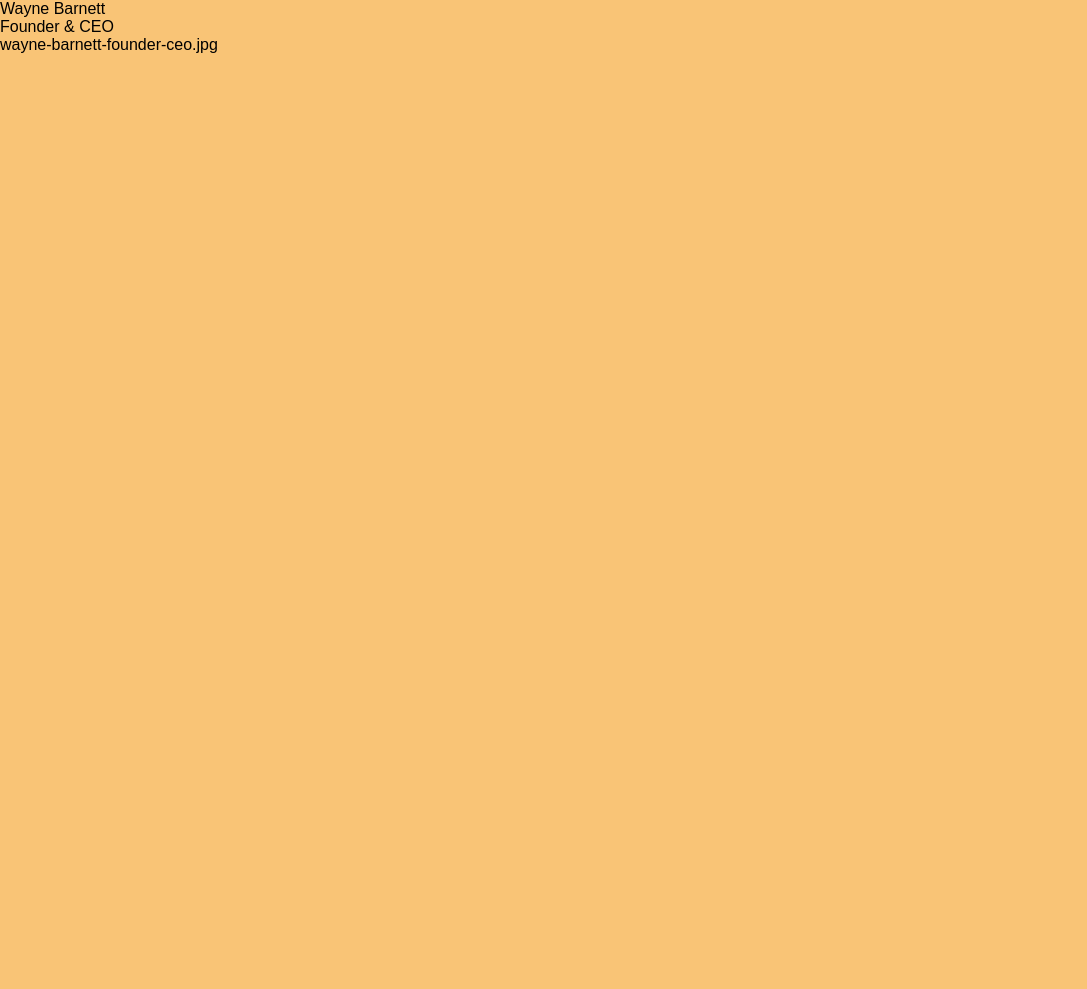
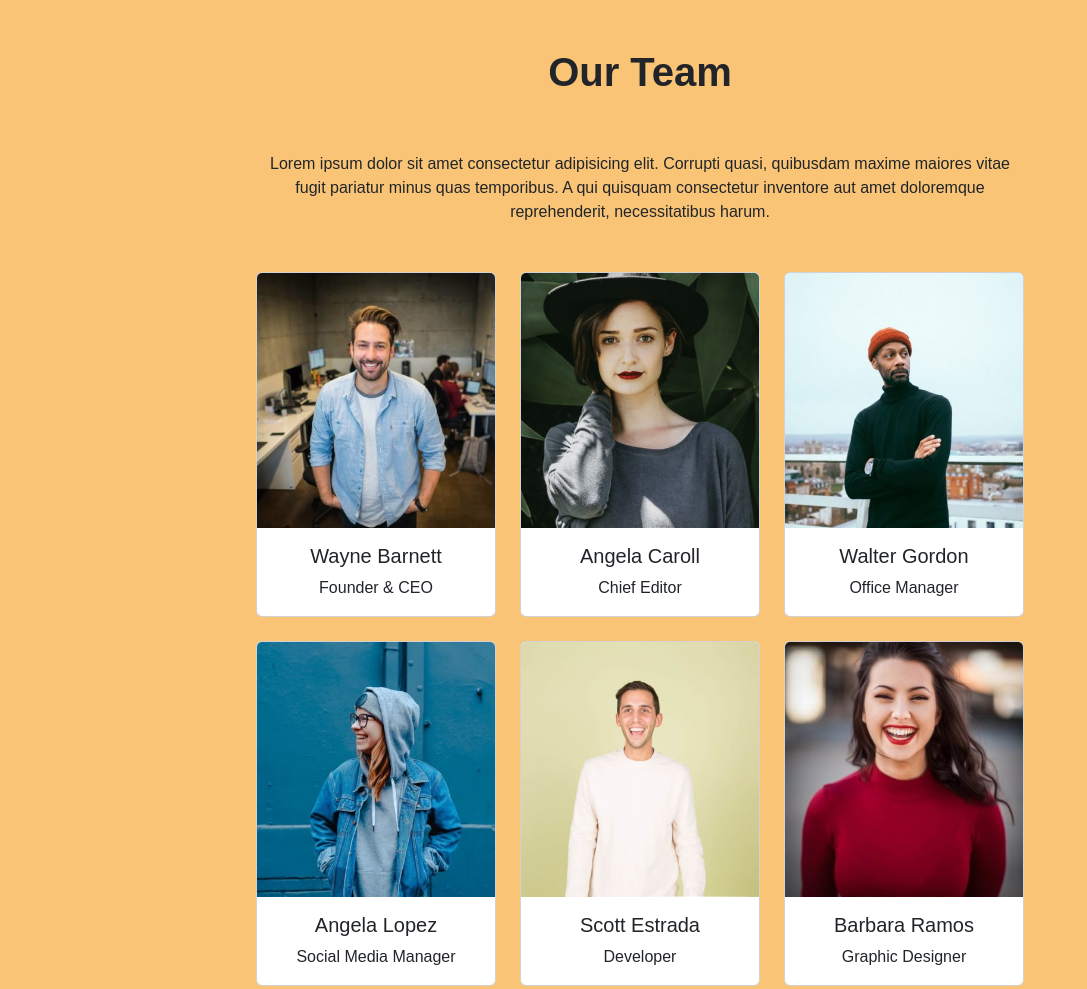
Before and after one commit to bonvi83/js-our-team, a plain HTML site: page index.html in a window 1280 px wide. Shown: the whole page, without its empty margins (0-1087 px from the left). Before the commit the page ends 800 px from the top, so only its background shows below. Drawn offline with nearby package versions, Linux system fonts and the light colour scheme.

Commit message:
cambiato struttura ed approccio

```diff
--- a/css/style.css
+++ b/css/style.css
@@ -9,3 +9,11 @@ body {
     font-family: Arial, Helvetica, sans-serif;
     background-color: rgb(249, 196, 118);
 }
+
+
+.containerMain {
+    width: 60%;
+}
+
+.imgSize {
+}
--- a/index.html
+++ b/index.html
@@ -16,22 +16,39 @@
     /> -->
 
     <!-- link Bootstrap -->
-    <!-- <link
+    <link
       href="https://cdn.jsdelivr.net/npm/bootstrap@5.3.2/dist/css/bootstrap.min.css"
       rel="stylesheet"
       integrity="sha384-T3c6CoIi6uLrA9TneNEoa7RxnatzjcDSCmG1MXxSR1GAsXEV/Dwwykc2MPK8M2HN"
       crossorigin="anonymous"
-    /> -->
+    />
 
     <!-- link my CSS -->
     <link rel="stylesheet" href="./css/style.css" />
   </head>
 
+  <!-- la formattazione del salvataggio in automatico è veramente ORRENDA!!! -->
   <body>
-    <div class="nome"></div>
-    <div class="ruolo"></div>
-    <div class="immagine"></div>
-    <!-- link a javascript -->
+    <div
+      class="main text-center d-flex justify-content-center align-items-center"
+    >
+      <div class="containerMain d-flex flex-wrap justify-content-center">
+        <h1 class="fw-bold mt-5">Our Team</h1>
+        <p class="my-5">
+          Lorem ipsum dolor sit amet consectetur adipisicing elit. Corrupti
+          quasi, quibusdam maxime maiores vitae fugit pariatur minus quas
+          temporibus. A qui quisquam consectetur inventore aut amet doloremque
+          reprehenderit, necessitatibus harum.
+        </p>
+
+        <div
+          class="containerCard text-center d-flex gap-5 justify-content-center align-items-center mb-5"
+        >
+          <div class="row row-cols-1 row-cols-md-3 g-4" id="cardInfo"></div>
+        </div>
+      </div>
+    </div>
+
     <script type="text/javascript" src="./js/main.js"></script>
   </body>
 </html>
--- a/js/main.js
+++ b/js/main.js
@@ -32,22 +32,50 @@ const team = [
 ];
 
 
+// stampa le info dall'array alla struttura delle cards fatte con boostrap
 
-// stampo in console le info dell'arrey
 
-for (let i = 0; i < team.length; i++) {
-    console.log(team[i].name, team[i].role, team[i].image);
-}
+const cardContainer = document.getElementById('cardInfo');
+
+for (let infoTeam of team) {
+    const nameHTML = `
+    <div class="col">
+    <div class="card">
+        <img src="./img/${infoTeam.image}" class="card-img-top imgSize" alt="...">
+        <div class="card-body">
+        <h5 class="card-title">${infoTeam.name}</h5>
+        <p class="card-text">${infoTeam.role}</p>
+        </div>
+    </div>
+    </div>`;
+    console.log(infoTeam.name);
+    console.log(infoTeam.role);
+    console.log(infoTeam.image);
+
+    cardContainer.innerHTML += nameHTML;
+};
 
 
 
-// stampo in HTML le info del primo elemento nell'array
 
-var nomeSoggetto = team[0].name;
-document.querySelector (".nome").innerHTML = nomeSoggetto;
 
-var cosaFa = team[0].role;
-document.querySelector (".ruolo").innerHTML = cosaFa;
 
-var foto = team[0].image;
-document.querySelector (".immagine").innerHTML = foto;
+
+// // stampo in console le info dell'arrey
+
+// for (let i = 0; i < team.length; i++) {
+//     console.log(team[i].name, team[i].role, team[i].image);
+// }
+
+
+
+// // stampo in HTML le info del primo elemento nell'array, dovrei stamparli tutti......
+
+// var nomeSoggetto = team[0].name;
+// document.querySelector (".nome").innerHTML = nomeSoggetto;
+
+// var cosaFa = team[0].role;
+// document.querySelector (".ruolo").innerHTML = cosaFa;
+
+// var foto = team[0].image;
+// document.querySelector (".immagine").innerHTML = foto;
```
